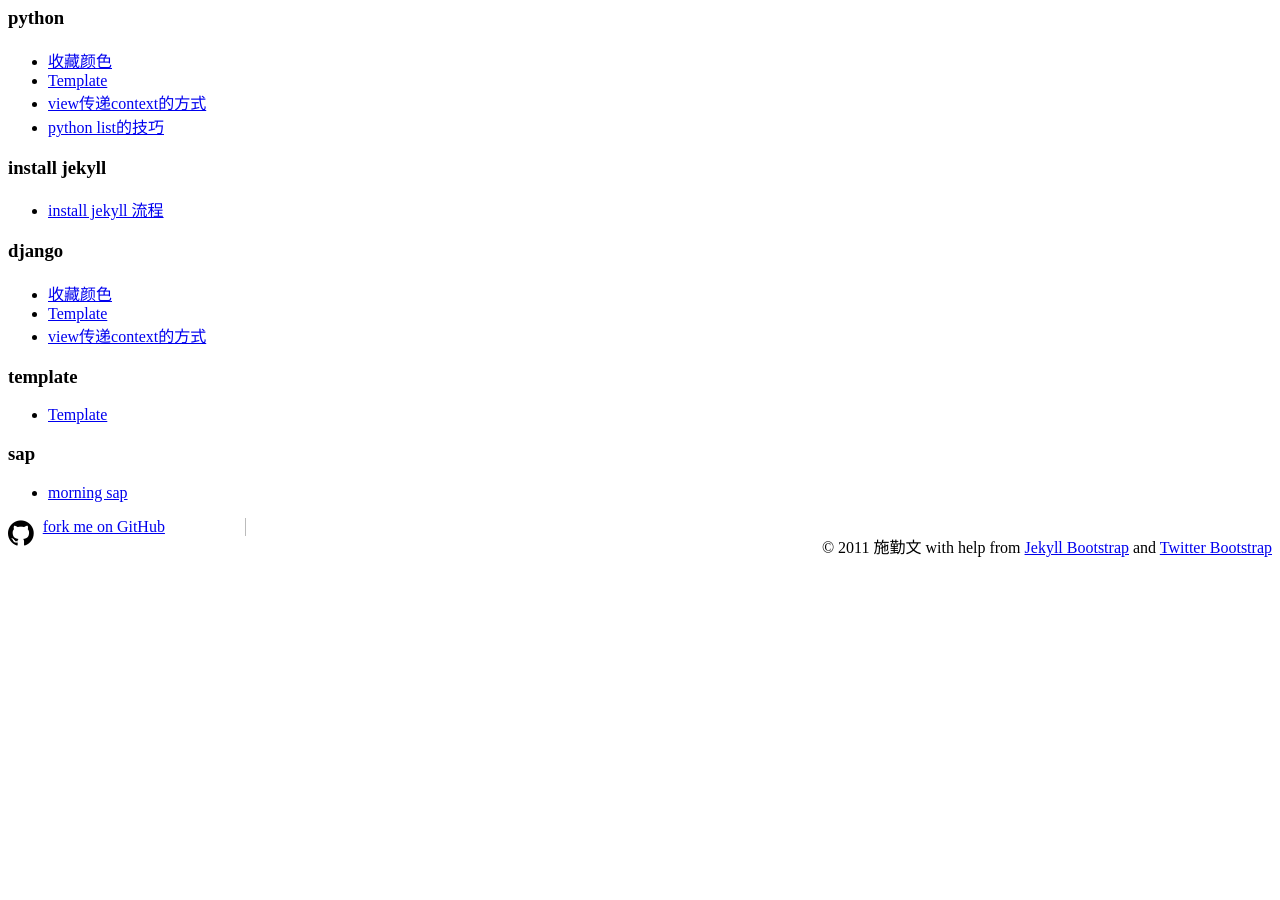
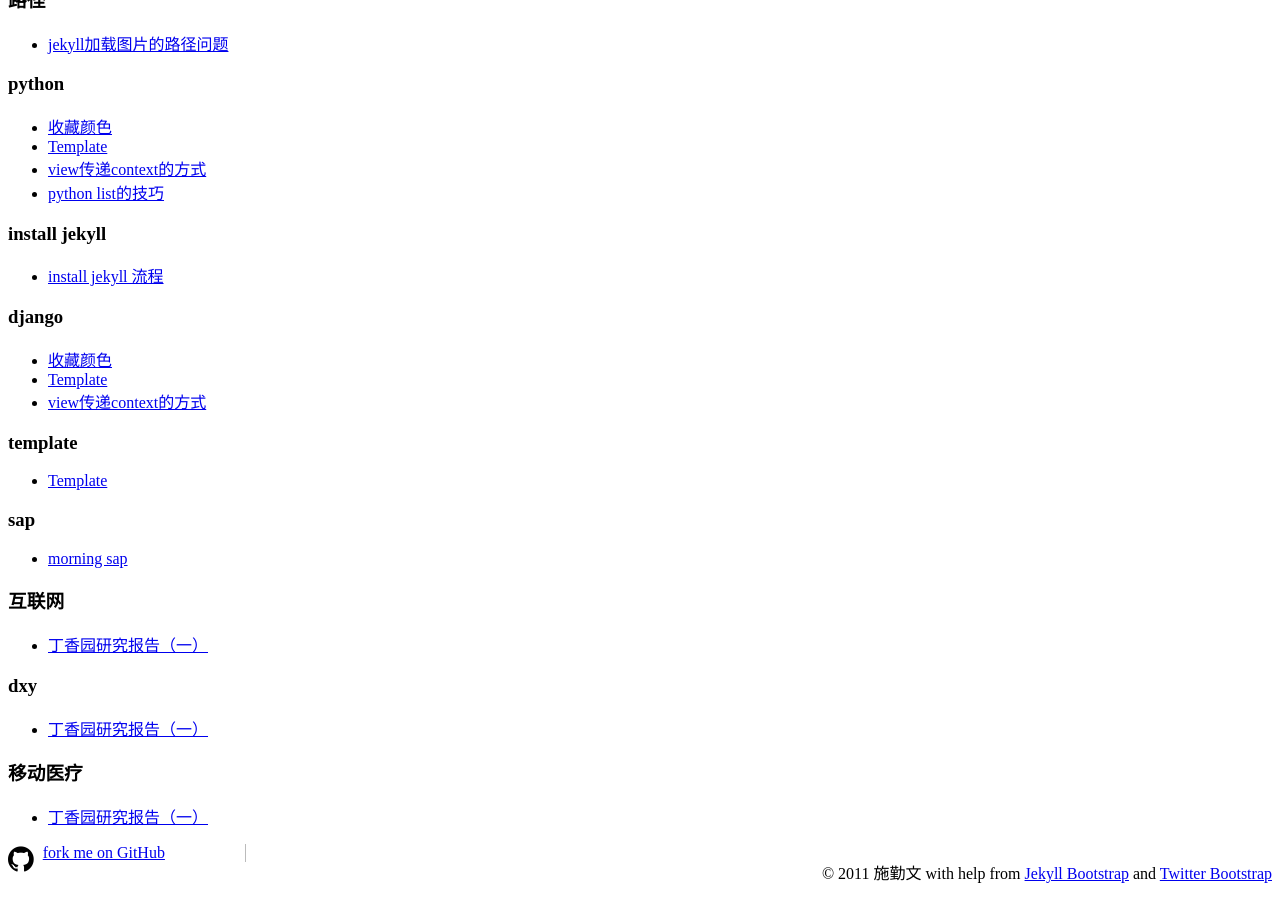
Before and after one commit to qinwenshi/qianbi, a Jekyll site: the page built from tags.html, in a window 1280 px wide and 900 px high, scrolled down 1122 px. Built offline with Jekyll 4.4.1, drawn with Linux system fonts in a browser that asks for light colours; nearby versions of some CDN libraries; Markdown is read by kramdown in place of the engine named in the settings; before the commit the page ends 1696 px from its top, so only the background shows below that.

```diff
--- a/_posts/2015-04-06-dxy-series-company-brief.md
+++ b/_posts/2015-04-06-dxy-series-company-brief.md
@@ -1,3 +1,14 @@
+---
+layout: post
+title: 丁香园研究报告（一）
+category : 移动医疗调研
+tagline: "Supporting tagline"
+tags : [互联网, dxy,移动医疗]
+---
+{% include JB/setup %}
+# Template
+---
+
 #丁香园研究报告（一）#
 
 
```
